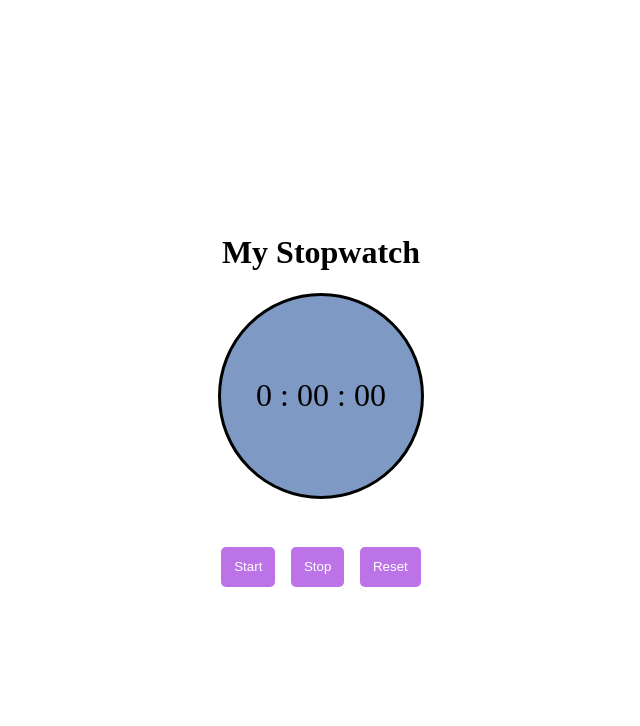
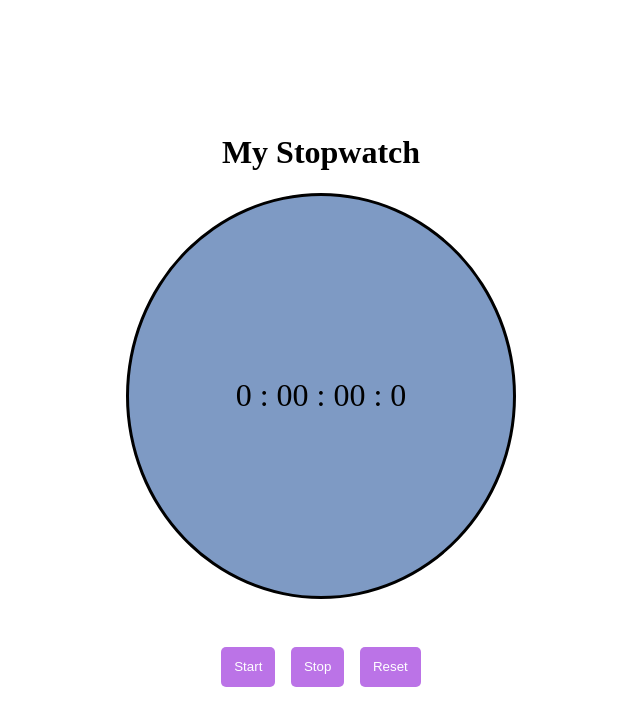
Before and after one commit to yashiigupta/react-stopwatch, a React (Create React App) app: page / in a window 1280 px wide. Shown: the top 726 px of the page, without its empty margins (319-959 px from the left). Built offline with nearby package versions, Linux system fonts and the light colour scheme.

Commit message:
miliseconds inclusion

```diff
--- a/src/components/StopWatch.jsx
+++ b/src/components/StopWatch.jsx
@@ -3,13 +3,14 @@ import styles from '../styles/stopwatch.module.css';
 
 const StopWatch = () => {
   const [time, setTime] = useState(0);
+  const [miliseconds, setMiliSeconds] = useState(0);
   const [isRunning, setIsRunning] = useState(false);
 
   const formatTime = () => {
     const hours = Math.floor(time / 3600);
     const minutes = Math.floor((time % 3600) / 60);
     const seconds = time % 60;
-    return `${hours} : ${minutes >= 10 ? minutes : `0${minutes}`} : ${seconds >= 10 ? seconds : `0${seconds}`}`;
+    return `${hours} : ${minutes >= 10 ? minutes : `0${minutes}`} : ${seconds >= 10 ? seconds : `0${seconds}`} : ${miliseconds}`;
   }
 
   const startTime = () => {
@@ -21,14 +22,23 @@ const StopWatch = () => {
   const resetTime = () => {
     setIsRunning(false);
     setTime(0);
+    setMiliSeconds(0);
   }
 
   useEffect(() => {
     let interval;
     if(isRunning) {
       interval = setInterval(() => {
-        setTime((prev) => prev + 1);
-      }, 1000);
+        setMiliSeconds((prev) => {
+          if(prev === 99) {
+            setTime((prev) => prev + 0.5);
+            return 0;
+          }
+          else {
+            return prev + 1;
+          }
+        })
+      }, 10);
     }
     else {
       clearInterval(interval);
@@ -51,4 +61,4 @@ const StopWatch = () => {
   )
 }
 
-export default StopWatch
+export default StopWatch;
--- a/src/styles/stopwatch.module.css
+++ b/src/styles/stopwatch.module.css
@@ -8,8 +8,8 @@
 }
 
 .clock {
-  height: 200px;
-  width: 200px;
+  height: 50vh;
+  width: 30vw;
   font-size: xx-large;
   border: 3px solid black;
   border-radius: 50%;
```
